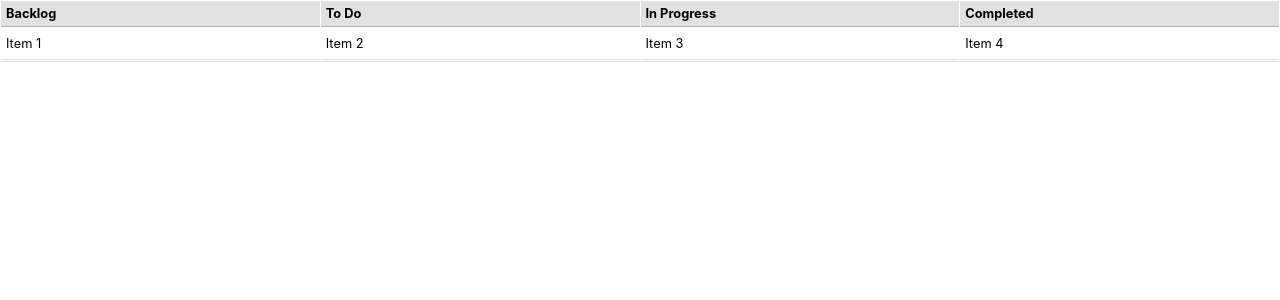
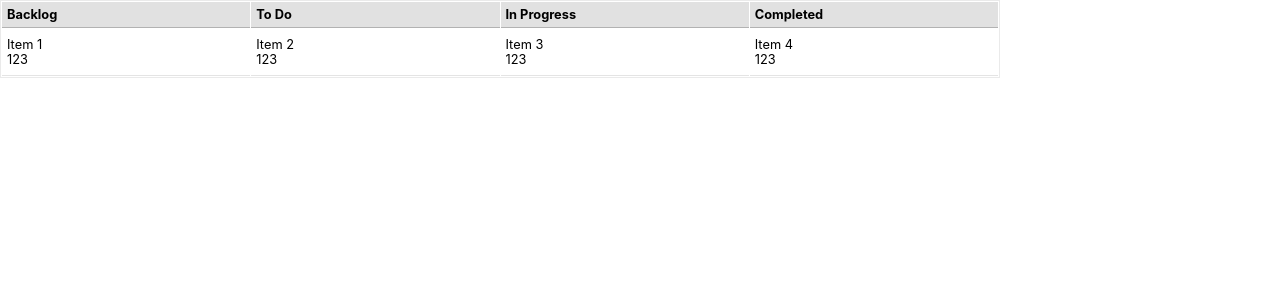
Before and after one commit to Tiinzzy/react-projects, a React (Create React App) app in the folder kanban-board/: page / in a window 1280 px wide. Shown: the top 300 px of the page. Built offline with nearby package versions, Linux system fonts and the light colour scheme; the HTML template or start-up script is replaced by a standard one.

Commit message:
made some changes

```diff
--- a/kanban-board/src/components/KanbanTable.js
+++ b/kanban-board/src/components/KanbanTable.js
@@ -11,23 +11,20 @@ export default function KanbanTable() {
     const dragStart = (e, position) => {
         dragItem.current = position;
         console.log(position, 1)
-        // console.log(e.target.innerHTML);
+        console.log(e.target.innerHTML, '<<');
     };
 
     const dragEnter = (e, position) => {
         dragOverItem.current = position;
         console.log(position, 2)
-        // console.log(e.target.innerHTML);
+        console.log(e.target.innerHTML, '<<');
     };
 
     const drop = (e) => {
         const copyListItems = [...list];
         const dragItemContent = copyListItems[dragItem.current];
-        console.log(copyListItems, '1')
         copyListItems.splice(dragItem.current, 1);
-        console.log(copyListItems, '2')
         copyListItems.splice(dragOverItem.current, 0, dragItemContent);
-        console.log(copyListItems, '3')
         dragItem.current = null;
         dragOverItem.current = null;
         setList(copyListItems);
@@ -35,8 +32,8 @@ export default function KanbanTable() {
     };
 
     return (
-        <>
-            <table width="100%" style={{ fontSize: '80%', backgroundColor: 'white', maring: 5 }} cellPadding={0} cellSpacing={1}>
+        <div style={{ width: 1000, height: 1000 }}>
+            <table width="100%" style={{ fontSize: '80%', backgroundColor: 'white', maring: 5, border: 'solid 1px #eaeaea' }} cellPadding={0} cellSpacing={1}>
                 <tbody>
                     <tr>
                         {KANBAN_HEADERS.map((j, k) => (
@@ -50,12 +47,16 @@ export default function KanbanTable() {
                                 onDragStart={(e) => dragStart(e, index)}
                                 onDragEnter={(e) => dragEnter(e, index)}
                                 onDragEnd={drop}
-                                width='25%'>{item}</td>
+                                width='25%'>{item}
+                                <div >
+                                    123
+                                </div>
+                            </td>
                         ))}
                     </tr>
 
                 </tbody>
             </table>
-        </>
+        </div>
     );
 };
```
